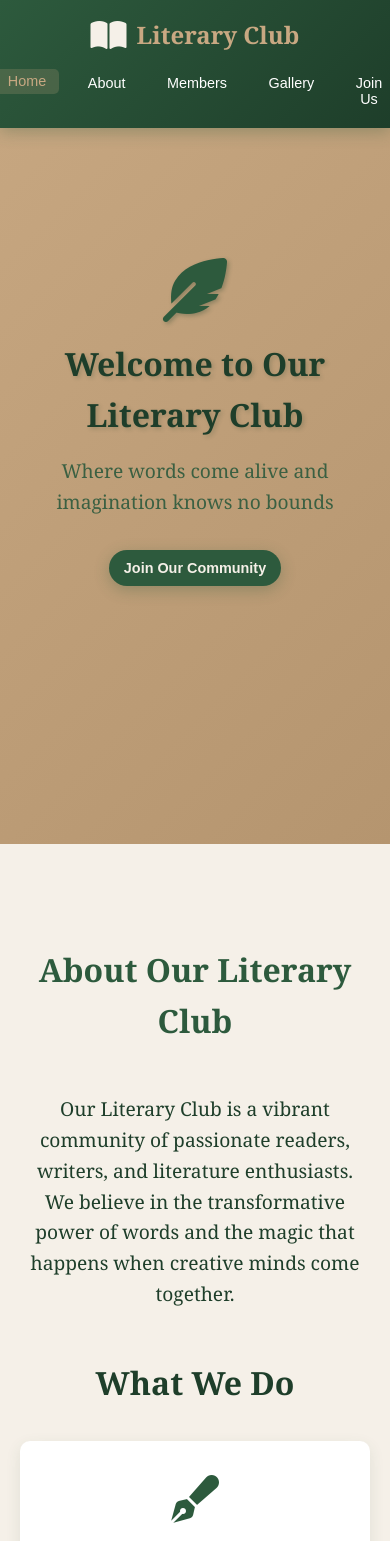
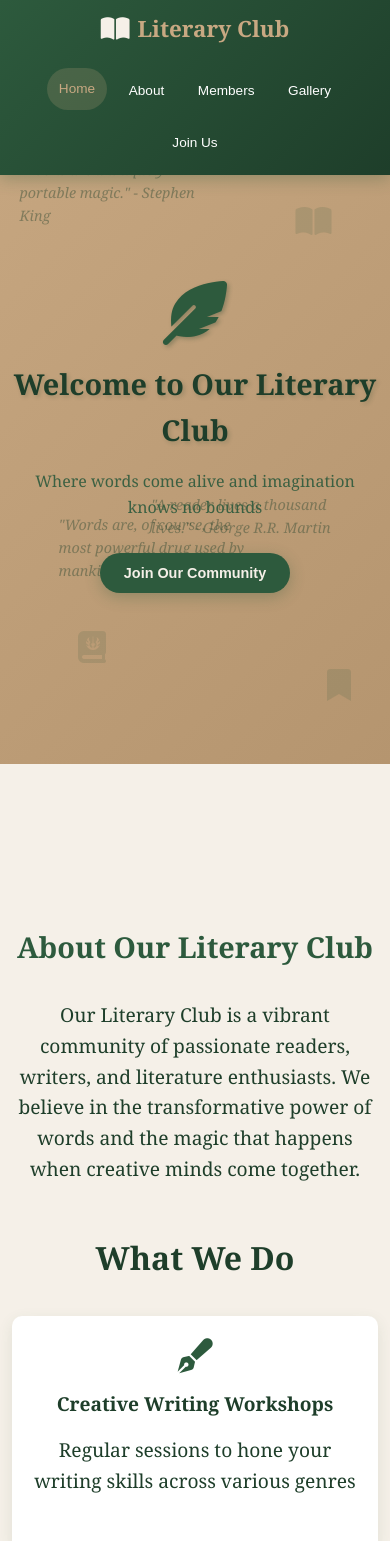
Before and after one commit to eliotanderson1999-beep/Literary_Club, a React (Create React App) app: page / in a window 390 px wide. Shown: the top 1541 px of the page. Built offline with nearby package versions, Linux system fonts and the light colour scheme.

Commit message:
Update App.css

```diff
--- a/src/App.css
+++ b/src/App.css
@@ -222,37 +222,6 @@ body {
   }
 }
 
-/* Mobile optimization */
-@media (max-width: 768px) {
-  .home-content h1 {
-    font-size: 1.6rem;
-    text-align: center;
-  }
-  .nav-link {
-    padding: 12px 16px;
-  }
-
-  .intro-text {
-    font-size: 1rem;
-    padding: 0 10px;
-    text-align: center;
-  }
-
-  .floating-books,
-  .floating-quotes {
-    display: none;
-  }
-
-  .cta-button {
-    font-size: 0.9rem;
-    padding: 10px 15px;
-  }
-}
-@media (max-width: 480px) {
-  .nav-link {
-    padding: 10px 12px;
-  }
-}
 /* About Section */
 .about {
   padding: 100px 0;
@@ -784,80 +753,329 @@ body {
 .download-btn i {
   color: var(--cream) !important;
 }
+/* Enhanced Mobile Responsiveness Fixes */
 
-/* Responsive Design */
+/* Fix for section scroll offset - prevents header from hiding section titles */
+.home,
+.about,
+.members,
+.gallery,
+.form-section {
+  scroll-margin-top: 100px; /* Adjust based on your header height */
+}
+
+/* Mobile Navigation Improvements */
 @media (max-width: 768px) {
-  .home h1 {
+  /* Header adjustments */
+  .header {
+    padding: 0.8rem 0;
+  }
+
+  .nav {
+    flex-direction: column;
+    gap: 1rem;
+    padding: 0 15px;
+  }
+
+  .logo {
+    font-size: 1.6rem;
+    margin-bottom: 10px;
+  }
+
+  .logo i {
+    font-size: 1.8rem;
+  }
+
+  /* Navigation list improvements */
+  .nav-list {
+    gap: 0.8rem;
+    flex-wrap: wrap;
+    justify-content: center;
+    width: 100%;
+  }
+
+  .nav-link {
+    padding: 12px 16px;
+    font-size: 0.9rem;
+    border-radius: 25px;
+    min-height: 44px; /* Ensures good touch target */
+    display: flex;
+    align-items: center;
+    justify-content: center;
+  }
+
+  /* Increase scroll margin for mobile */
+  .home,
+  .about,
+  .members,
+  .gallery,
+  .form-section {
+    scroll-margin-top: 120px;
+  }
+
+  /* Section title visibility fixes */
+  .about h2,
+  .members h2,
+  .gallery h2,
+  .form-section h2 {
+    padding-top: 40px;
+  }
+
+  /* Container padding adjustments */
+  .container {
+    padding: 0 15px;
+  }
+
+  /* Home section mobile fixes */
+  .home {
+    min-height: calc(100vh - 80px);
+    padding-top: 100px;
+  }
+
+  .home-content h1 {
+    font-size: 2.2rem;
+    margin-bottom: 1.5rem;
+  }
+
+  .intro-text {
+    font-size: 1.1rem;
+    padding: 0 15px;
+  }
+
+  .cta-button {
+    padding: 14px 28px;
+    font-size: 1rem;
+  }
+
+  /* About section improvements */
+  .about {
+    padding: 120px 0 80px;
+  }
+
+  .activities {
+    grid-template-columns: 1fr;
+    gap: 20px;
+  }
+
+  .activity {
+    padding: 25px 20px;
+  }
+
+  .activity i {
     font-size: 2.5rem;
   }
 
-  .intro-text {
-    font-size: 1.2rem;
+  /* Members section */
+  .members {
+    padding: 120px 0 80px;
   }
 
-  .nav-list {
-    gap: 1rem;
+  .members-grid {
+    grid-template-columns: 1fr;
+    gap: 25px;
   }
 
-  .nav-link {
-    padding: 0.3rem 0.8rem;
-    font-size: 0.9rem;
+  .member {
+    padding: 25px 20px;
   }
 
-  .activities,
-  .rules-grid,
-  .members-grid,
+  /* Gallery section */
+  .gallery {
+    padding: 120px 0 80px;
+  }
+
   .gallery-grid {
     grid-template-columns: 1fr;
     gap: 20px;
   }
 
   .gallery-item {
-    height: 200px;
+    height: 220px;
   }
 
-  .gallery h2 {
-    font-size: 2rem;
-    margin-bottom: 30px;
+  /* Form section */
+  .form-section {
+    padding: 120px 0 80px;
   }
 
+  .form-container {
+    padding: 30px 20px;
+    margin: 0 15px;
+  }
+
+  /* Modal improvements */
   .modal-content {
     width: 95%;
-    margin: 5% auto;
+    margin: 10px;
   }
 
   .thank-you-content {
-    padding: 2rem 1.5rem;
+    padding: 30px 20px;
   }
 
-  .form-container {
-    padding: 2rem 1.5rem;
+  /* Professional About Sections Mobile Fixes */
+  .about-navigation {
+    padding: 80px 0 30px;
+  }
+
+  .nav-header h2 {
+    font-size: 2rem;
+  }
+
+  .subsection-nav {
+    flex-direction: column;
+    gap: 12px;
+    padding: 0 20px;
+  }
+
+  .nav-button {
+    width: 100%;
+    max-width: 280px;
+    padding: 14px 20px;
+    font-size: 0.95rem;
+  }
+
+  .about-section {
+    padding: 80px 0 60px;
+    scroll-margin-top: 140px;
+  }
+
+  .section-header h2 {
+    font-size: 2.2rem;
+    padding-top: 20px;
+  }
+
+  .activities-timeline::before {
+    left: 20px;
+  }
+
+  .timeline-item {
+    padding-left: 60px;
+    margin-bottom: 40px;
+  }
+
+  .timeline-marker {
+    width: 50px;
+    height: 50px;
+    left: 20px;
+  }
+
+  .timeline-marker i {
+    font-size: 1.3rem;
+  }
+
+  .timeline-content {
+    padding: 25px 20px;
   }
 }
 
 @media (max-width: 480px) {
+  /* Even more compact mobile layout */
+  .header {
+    padding: 0.7rem 0;
+  }
+
   .nav {
-    flex-direction: column;
-    gap: 1rem;
+    gap: 0.8rem;
+    padding: 0 10px;
   }
 
   .logo {
-    font-size: 1.5rem;
+    font-size: 1.4rem;
   }
 
-  .home h1 {
-    font-size: 2rem;
+  .logo i {
+    font-size: 1.6rem;
+    margin-right: 8px;
   }
 
+  .nav-list {
+    gap: 0.6rem;
+  }
+
+  .nav-link {
+    padding: 10px 12px;
+    font-size: 0.85rem;
+    min-height: 42px;
+  }
+
+  /* Increase scroll offset for smaller screens */
+  .home,
+  .about,
+  .members,
+  .gallery,
+  .form-section {
+    scroll-margin-top: 130px;
+  }
+
+  /* Container adjustments */
+  .container {
+    padding: 0 12px;
+  }
+
+  /* Home section */
+  .home {
+    padding-top: 110px;
+  }
+
+  .home-content h1 {
+    font-size: 1.8rem;
+    margin-bottom: 1rem;
+  }
+
+  .intro-text {
+    font-size: 1rem;
+    padding: 0 10px;
+  }
+
+  .cta-button {
+    padding: 12px 24px;
+    font-size: 0.9rem;
+  }
+
+  /* Section headings */
   .about h2,
   .members h2,
   .gallery h2,
   .form-section h2 {
-    font-size: 2rem;
+    font-size: 1.8rem;
+    padding-top: 30px;
+    margin-bottom: 30px;
   }
 
+  /* About section */
+  .about {
+    padding: 130px 0 60px;
+  }
+
+  .activity {
+    padding: 20px 15px;
+  }
+
+  .activity i {
+    font-size: 2.2rem;
+  }
+
+  .activity h4 {
+    font-size: 1.2rem;
+  }
+
+  /* Members section */
+  .members {
+    padding: 130px 0 60px;
+  }
+
+  .member {
+    padding: 20px 15px;
+  }
+
+  .member i {
+    font-size: 3rem;
+  }
+
+  /* Gallery section */
   .gallery {
-    padding: 60px 0;
+    padding: 130px 0 60px;
   }
 
   .gallery-item {
@@ -867,4 +1085,145 @@ body {
   .gallery-overlay p {
     font-size: 1rem;
   }
+
+  /* Form section */
+  .form-section {
+    padding: 130px 0 60px;
+  }
+
+  .form-container {
+    padding: 25px 15px;
+    margin: 0 10px;
+  }
+
+  .form-group input,
+  .form-group textarea {
+    padding: 12px;
+    font-size: 0.95rem;
+  }
+
+  .submit-btn {
+    padding: 12px 20px;
+    font-size: 1rem;
+  }
+
+  /* Professional About Sections */
+  .about-navigation {
+    padding: 90px 0 20px;
+  }
+
+  .nav-header {
+    padding: 0 15px;
+  }
+
+  .nav-header h2 {
+    font-size: 1.6rem;
+  }
+
+  .nav-header p {
+    font-size: 1rem;
+  }
+
+  .subsection-nav {
+    padding: 0 15px;
+    gap: 10px;
+  }
+
+  .nav-button {
+    padding: 12px 16px;
+    font-size: 0.9rem;
+    max-width: 260px;
+  }
+
+  .about-section {
+    padding: 70px 0 50px;
+    scroll-margin-top: 150px;
+  }
+
+  .section-header h2 {
+    font-size: 1.8rem;
+  }
+
+  .section-subtitle {
+    font-size: 1rem;
+  }
+
+  .intro-card,
+  .vision-card,
+  .summary-card,
+  .cta-card {
+    padding: 25px 20px;
+    margin: 0 10px;
+  }
+
+  .vision-statement {
+    font-size: 1.5rem;
+  }
+
+  .activity-card,
+  .objective-card,
+  .rule-card {
+    padding: 20px 15px;
+  }
+
+  .timeline-item {
+    padding-left: 50px;
+    margin-bottom: 30px;
+  }
+
+  .timeline-marker {
+    width: 40px;
+    height: 40px;
+    left: 15px;
+  }
+
+  .timeline-marker i {
+    font-size: 1rem;
+  }
+
+  .timeline-content {
+    padding: 20px 15px;
+  }
+
+  .activity-header h3 {
+    font-size: 1.3rem;
+  }
+
+  .activity-meta {
+    flex-direction: column;
+    align-items: flex-start;
+    gap: 10px;
+  }
+
+  .activity-stats {
+    flex-wrap: wrap;
+    gap: 15px;
+  }
 }
+
+/* Additional smooth scrolling behavior */
+html {
+  scroll-behavior: smooth;
+}
+
+/* Fix for iOS scroll issues */
+@supports (-webkit-touch-callout: none) {
+  .nav-link {
+    -webkit-appearance: none;
+    -webkit-touch-callout: none;
+    -webkit-user-select: none;
+  }
+}
+
+/* Ensure touch targets are accessible */
+@media (hover: none) and (pointer: coarse) {
+  .nav-link {
+    min-height: 48px;
+    min-width: 48px;
+  }
+
+  .cta-button,
+  .submit-btn {
+    min-height: 48px;
+  }
+}
```
